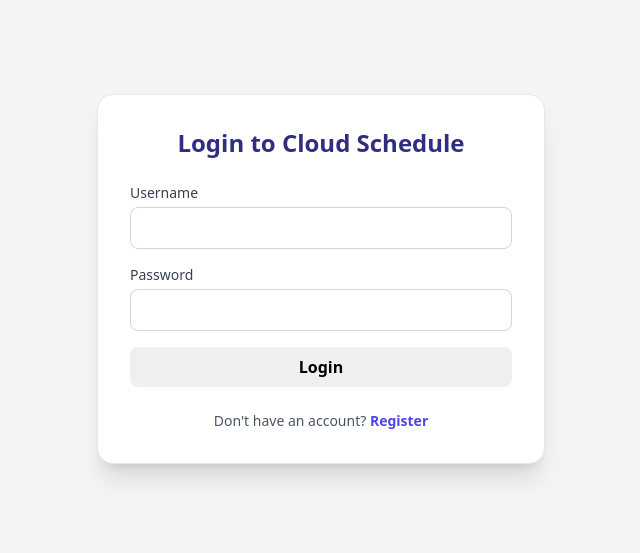
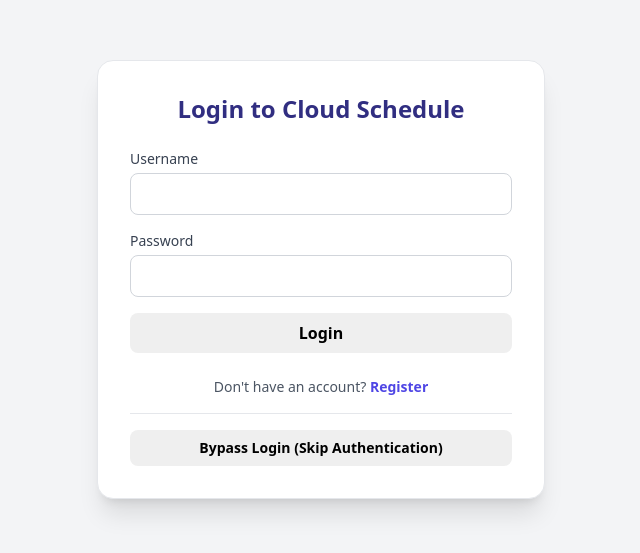
Before and after one commit to macosta2020/fauevents, a React (Create React App) app in the folder client/: page / in a window 1280 px wide. Shown: the part 121-674 px from the top of the page, without its empty margins (319-959 px from the left). Built offline with nearby package versions, Linux system fonts and the light colour scheme.

Commit message:
adding login page

```diff
--- a/client/src/App.jsx
+++ b/client/src/App.jsx
@@ -141,6 +141,16 @@ const AuthScreen = ({ onLogin }) => {
             className="text-indigo-600 font-semibold hover:underline"
           >
             {isLogin ? 'Register' : 'Login'}
+          </button>
+        </div>
+
+        {/* Bypass Button */}
+        <div className="mt-4 pt-4 border-t border-gray-200">
+          <button
+            onClick={() => onLogin({ username: 'bypass', id: 0, email: 'bypass@example.com' })}
+            className="w-full py-2 px-4 bg-gray-500 text-white font-semibold rounded-lg shadow-md hover:bg-gray-600 transition duration-150 text-sm"
+          >
+            Bypass Login (Skip Authentication)
           </button>
         </div>
       </div>
```
